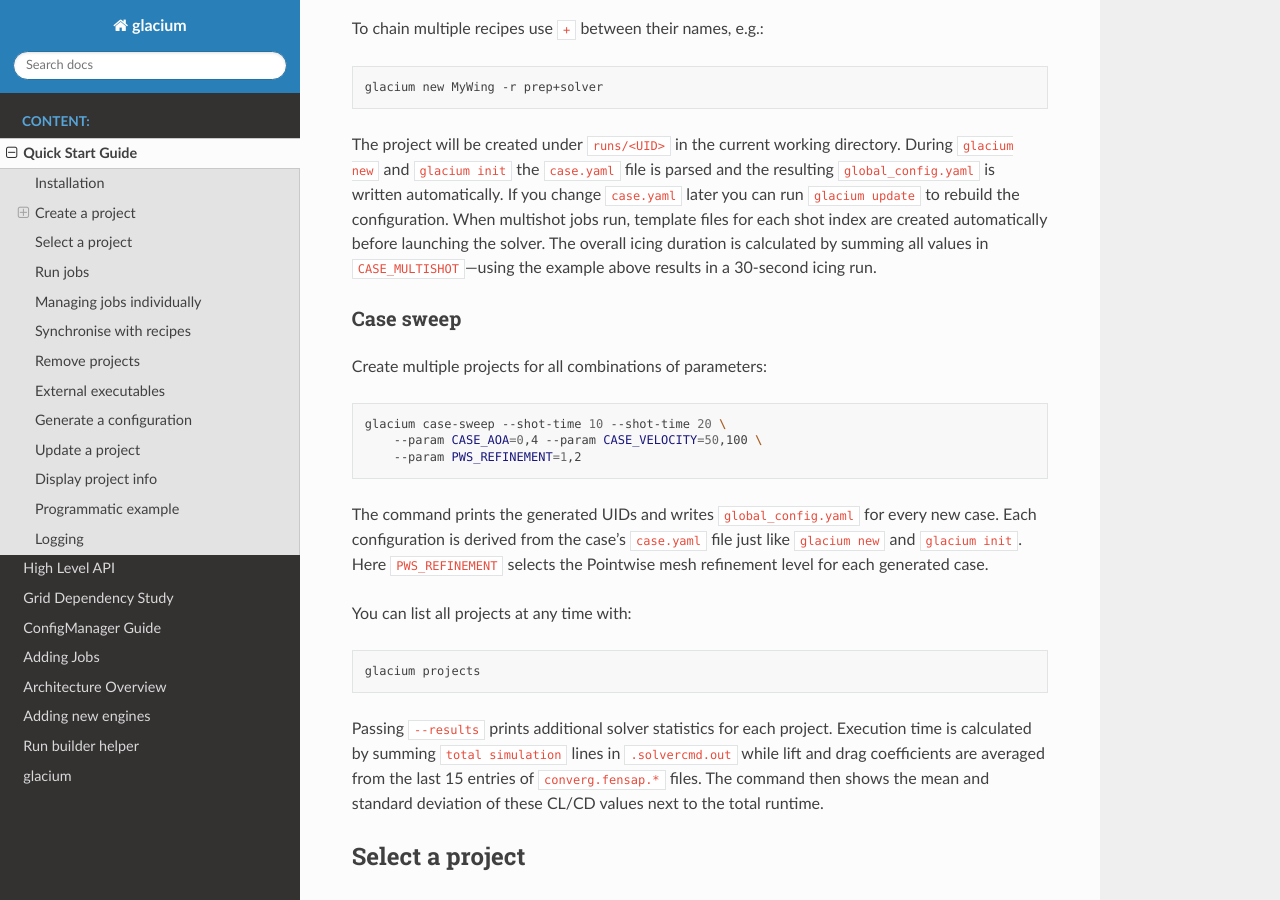
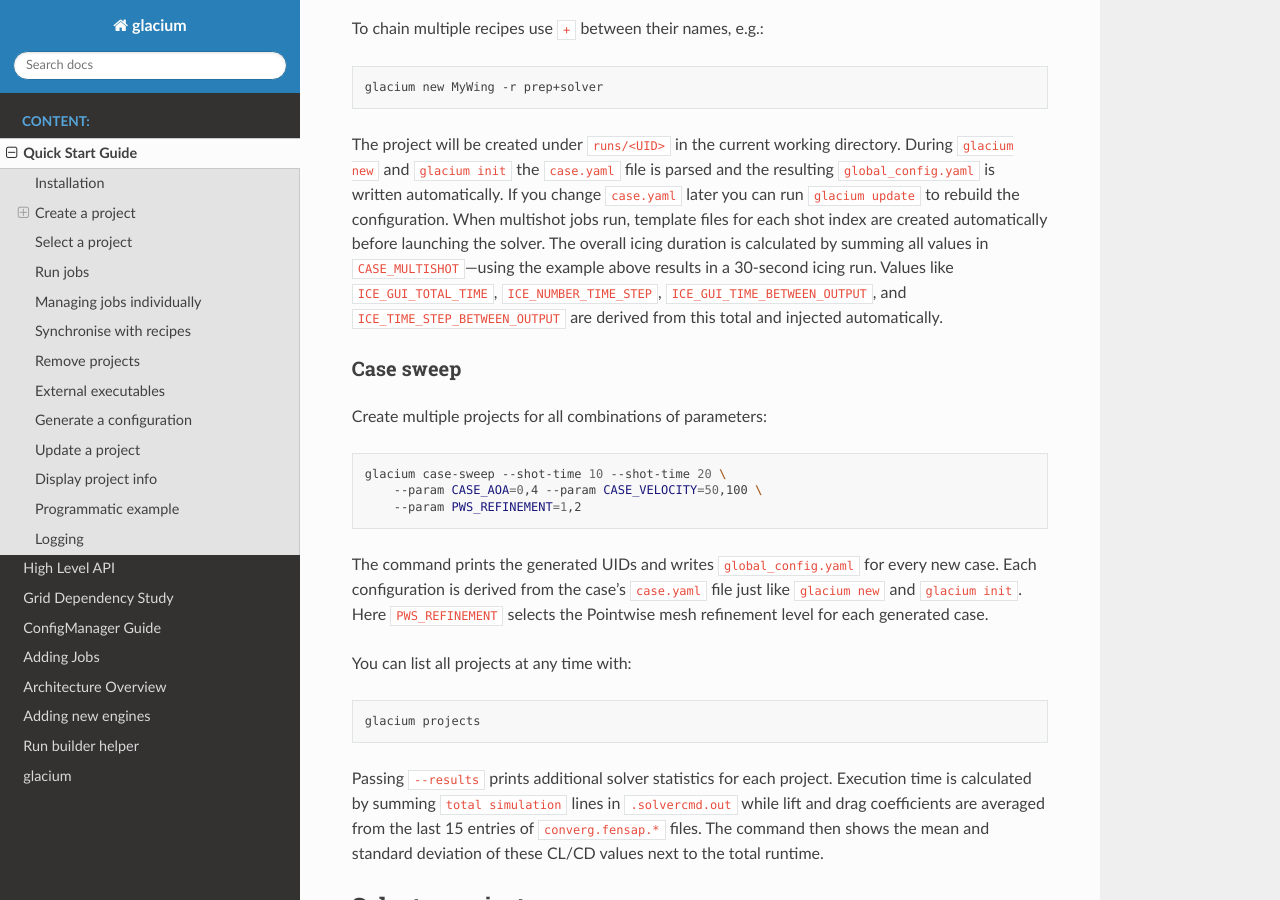
Before and after one commit to fledit-sh/glacium-repo, a Sphinx documentation site: the page built from docs/quick_start.rst, in a window 1280 px wide and 900 px high, scrolled down 855 px. Built offline with Sphinx 7.4.7 and the Read the Docs theme 3.1.0, drawn with Linux system fonts in a browser that asks for light colours.

Commit message:
Remove manual icing duration settings

```diff
--- a/docs/quick_start.rst
+++ b/docs/quick_start.rst
@@ -50,7 +50,10 @@ and ``glacium init`` the ``case.yaml`` file is parsed and the resulting
 configuration. When multishot jobs run, template files for each shot index are
 created automatically before launching the solver. The overall icing duration
 is calculated by summing all values in ``CASE_MULTISHOT``—using the example
-above results in a 30‑second icing run.
+above results in a 30‑second icing run. Values like ``ICE_GUI_TOTAL_TIME``,
+``ICE_NUMBER_TIME_STEP``, ``ICE_GUI_TIME_BETWEEN_OUTPUT``, and
+``ICE_TIME_STEP_BETWEEN_OUTPUT`` are derived from this total and injected
+automatically.
 
 Case sweep
 ~~~~~~~~~~
```
Also changed, not shown: README.md (+4 -0 lines), 2 other files.
